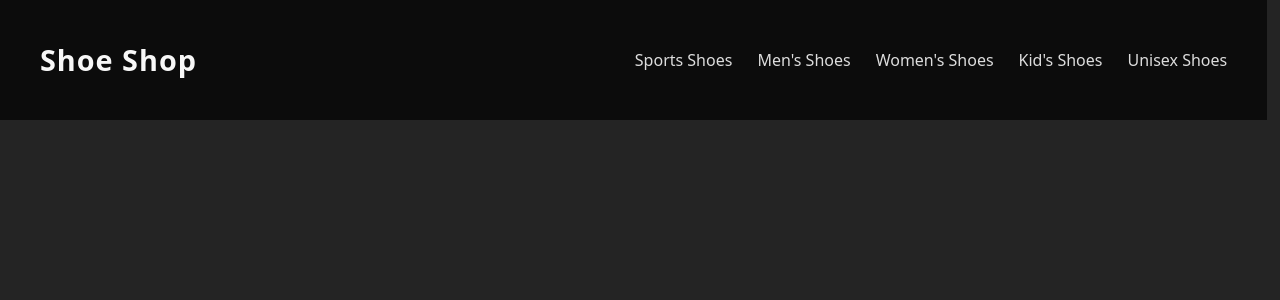
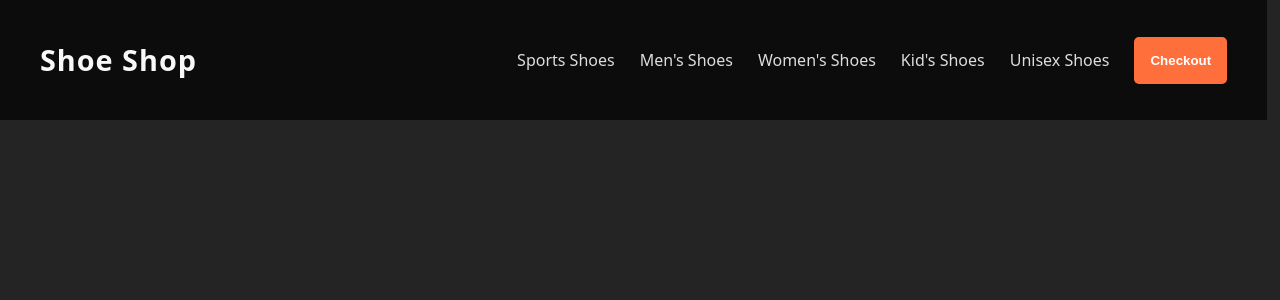
Before and after one commit to PhantomXero/shoe_store, a React (Vite) app: page / in a window 1280 px wide. Shown: the top 300 px of the page. Built offline with nearby package versions, Linux system fonts and the light colour scheme.

Commit message:
Added a button with the class checkout-button

```diff
--- a/src/components/Header.jsx
+++ b/src/components/Header.jsx
@@ -1,5 +1,3 @@
-import React from "react";
-
 export let Header = () => {
     return (
         <>
@@ -15,6 +13,9 @@ export let Header = () => {
                     <a href="#">Women's Shoes</a>
                     <a href="#">Kid's Shoes</a>
                     <a href="#">Unisex Shoes</a>
+                    <button className="checkout-button">
+                        Checkout
+                    </button>
                 </div>
             </header>
         </>
```
